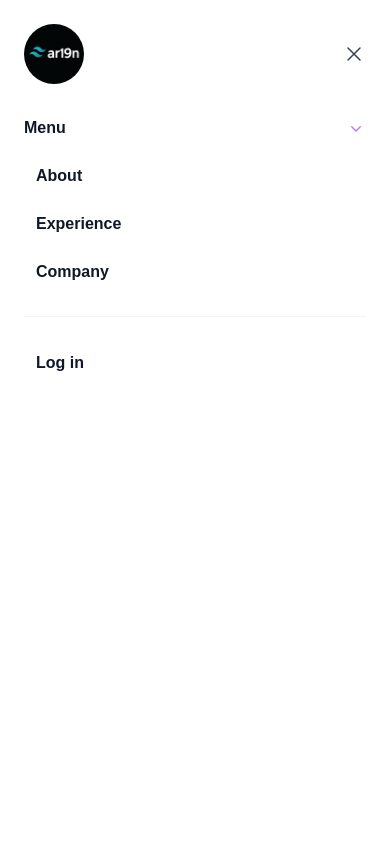
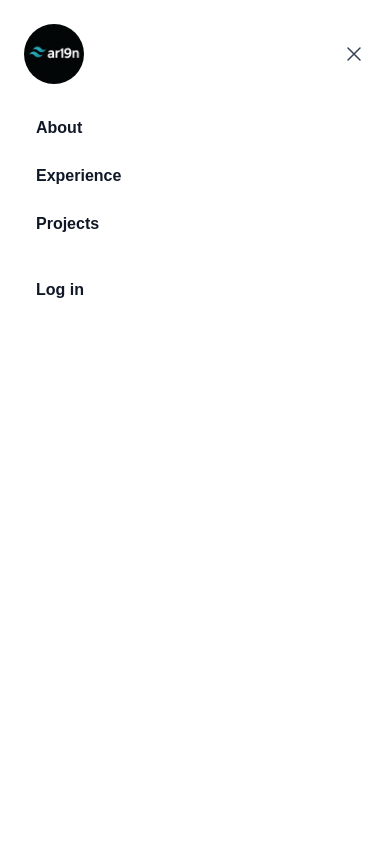
Before and after one commit to fake-test-dotcom/portfolio, a Next.js app: page / in a window 390 px wide. Both pictures are taken after a click on the button "Open main menu". Shown: the top 844 px of the page. Built offline with nearby package versions, Linux system fonts and the light colour scheme.

Commit message:
Fix mobile navbar layout to match desktop style

```diff
--- a/app/page.tsx
+++ b/app/page.tsx
@@ -62,7 +62,7 @@ const stats = [
 ]
 const navLinks = [
   { name: 'About', href: '/about' },
-  { name: 'Experience', href: '/experience' },
+  { name: 'Experience', href: '/about' },
   { name: 'Projects', href: '/projects' },
 ]
 
@@ -228,39 +228,21 @@ export default function Navbar() {
           <div className="mt-6 flow-root">
             <div className="-my-6 divide-y divide-gray-100">
                <div className="space-y-2 py-6">
-                <Disclosure as="div" className="-mx-3">
-                  <DisclosureButton className="group flex w-full items-center justify-between rounded-lg py-2 px-3 text-base font-semibold text-gray-900 hover:bg-purple-100 transform transition-transform duration-200 ease-in-out hover:scale-110">
-                    Menu
-                    <ChevronDownIcon className="h-5 w-5 text-purple-400 group-data-open:rotate-180" aria-hidden="true" />
-                  </DisclosureButton>
-                  <DisclosurePanel className="mt-2 space-y-2">
-                    {[...products, ...callsToAction].map((item) => (
+        {navLinks.map((item) => (
           <Link
             key={item.name}
             href={item.href}
-                        className="block rounded-lg py-2 pl-6 pr-3 text-sm font-semibold text-gray-900 hover:bg-purple-100 transform transition-transform duration-200 ease-in-out hover:scale-110"
+            className="block rounded-lg px-3 py-2 text-base font-semibold text-gray-900 hover:bg-purple-100 transform transition-transform duration-200 ease-in-out hover:scale-110"
           >
             {item.name}
           </Link>
         ))}
-                  </DisclosurePanel>
-                </Disclosure>
-
-                {['About', 'Experience', 'Company'].map((item) => (
-                  <Link
-                    key={item}
-                    href="/about"
-                    className="block rounded-lg px-3 py-2 text-base font-semibold text-gray-900 hover:bg-purple-100 transform transition-transform duration-200 ease-in-out hover:scale-110"
-                  >
-                    {item}
-                  </Link>
-                ))}
+      </div>
               </div>
               <div className="py-6">
                 <Link href="/login" className="block rounded-lg px-3 py-2.5 text-base font-semibold text-gray-900 hover:bg-purple-100 transform transition-transform duration-200 ease-in-out hover:scale-110">
                   Log in
                 </Link>
-              </div>
               </div>
             </div>
         </DialogPanel>
```
Lines whose indentation alone changed are shown as unchanged.
